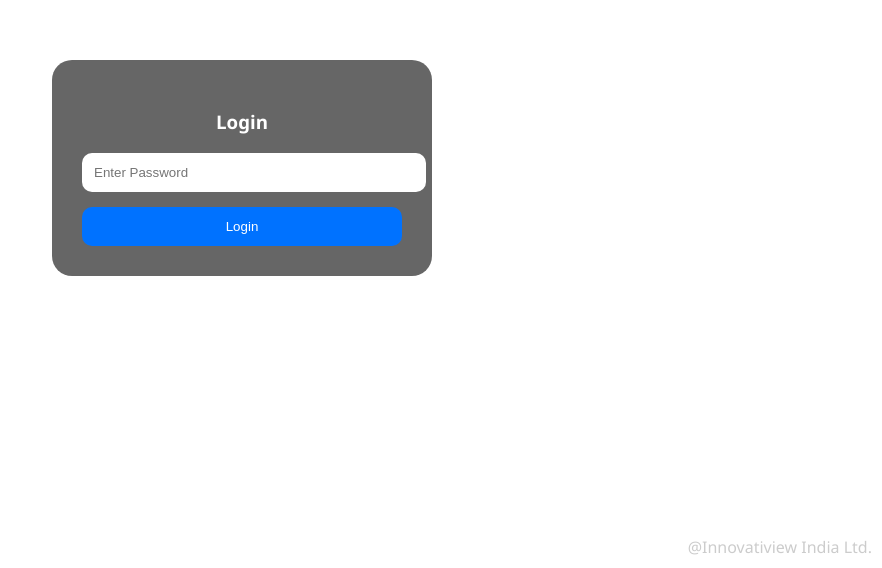
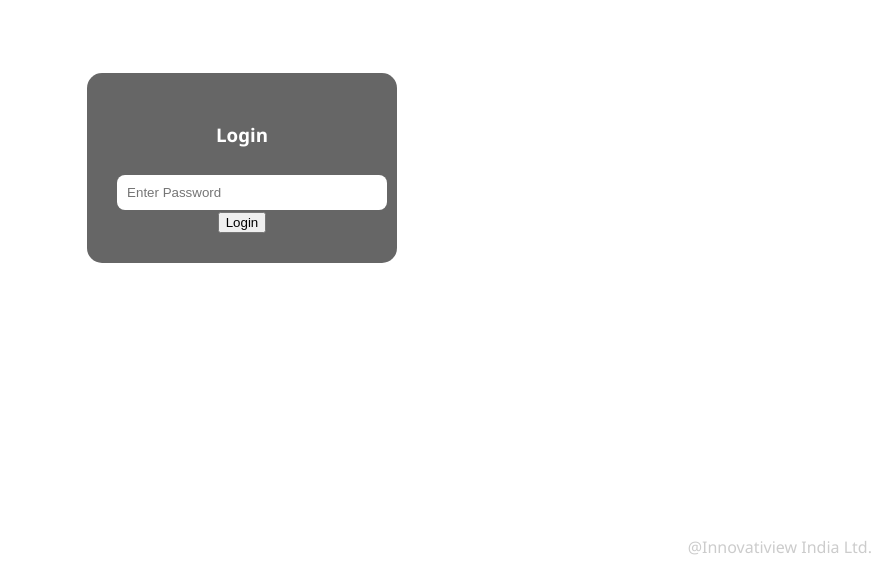
Before and after one commit to Jatin-arya-0129/zip-processor, a website: page index.html in a window 1280 px wide. Shown: the part 232-800 px from the top of the page, without its empty margins (398-1280 px from the left). Drawn offline with Linux system fonts and the light colour scheme.

Commit message:
Update index.html

```diff
--- a/index.html
+++ b/index.html
@@ -2,11 +2,10 @@
 <html>
 <head>
   <title>ZIP Processor</title>
-
   <style>
     body {
       margin:0;
-      font-family:'Segoe UI';
+      font-family:Segoe UI;
       background: linear-gradient(135deg,#1f3c72,#2a5298);
       color:white;
     }
@@ -18,43 +17,27 @@
       display:flex;
       justify-content:center;
       align-items:center;
-      backdrop-filter: blur(10px);
     }
 
     .login-box {
-      width:320px;
+      background: rgba(0,0,0,0.6);
       padding:30px;
-      border-radius:20px;
-      background: rgba(0,0,0,0.6);
+      border-radius:15px;
       text-align:center;
     }
 
     .login-box input {
       width:100%;
-      padding:12px;
-      border-radius:10px;
+      padding:10px;
       border:none;
-      background:white;
-      color:black;
-    }
-
-    .login-box button {
-      margin-top:15px;
-      width:100%;
-      padding:12px;
-      border:none;
-      border-radius:10px;
-      background:#0072ff;
-      color:white;
-      cursor:pointer;
+      border-radius:8px;
+      margin-top:10px;
     }
 
     .container {
       display:none;
-      width:400px;
-      margin:auto;
+      text-align:center;
       margin-top:80px;
-      text-align:center;
     }
 
     #dropArea {
@@ -114,11 +97,6 @@ document.getElementById("files").addEventListener("change", function(e){
 });
 
 function upload() {
-  if (selectedFiles.length === 0) {
-    alert("Select files first");
-    return;
-  }
-
   let formData = new FormData();
   selectedFiles.forEach(f => formData.append("files", f));
 
@@ -127,7 +105,7 @@ function upload() {
     body: formData
   });
 
-  alert("Processing started...");
+  alert("Processing...");
 }
 
 function download() {
```
